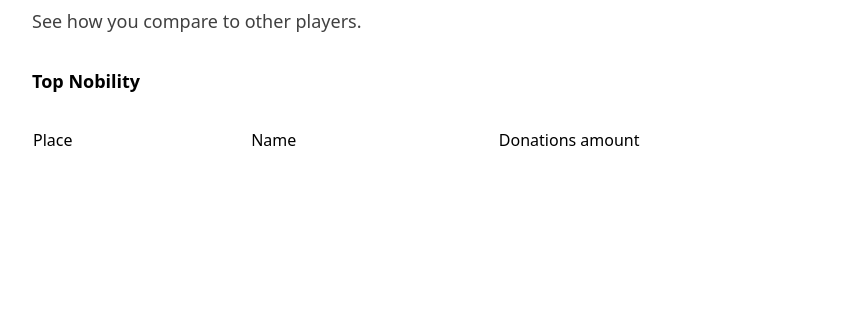
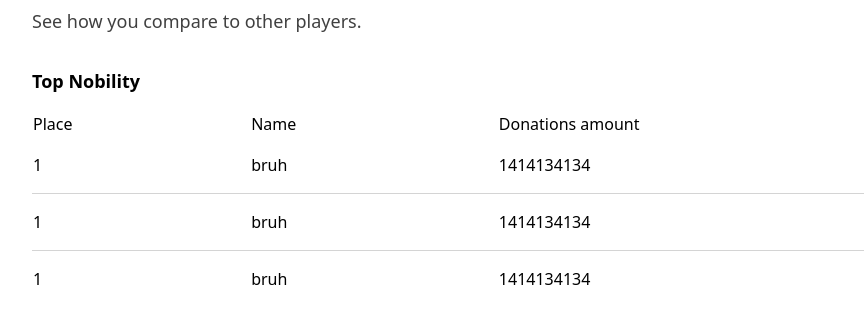
Before and after one commit to Finchsize/interniship-4, a React (Create React App) app in the folder frontend/: page /rankings in a window 1280 px wide. Shown: the part 201-524 px from the top of the page, without its empty margins (0-864 px from the left). Built offline with nearby package versions, Linux system fonts and the light colour scheme; a web font is replaced by a local one.

Commit message:
I4-63 - Add placeholder data

```diff
--- a/frontend/src/pages/Rankings.tsx
+++ b/frontend/src/pages/Rankings.tsx
@@ -9,8 +9,17 @@ const Rankings = () => {
           See how you compare to other players.
         </p>
       </div>
-      <p className="text-lg font-semibold">Top Nobility</p>
-      <Table headers={["Place", "Name", "Donations amount"]} data={[]} />
+      <div className="space-y-4">
+        <p className="text-lg font-semibold">Top Nobility</p>
+        <Table
+          headers={["Place", "Name", "Donations amount"]}
+          data={[
+            ["1", "bruh", "1414134134"],
+            ["1", "bruh", "1414134134"],
+            ["1", "bruh", "1414134134"],
+          ]}
+        />
+      </div>
     </div>
   );
 };
```
